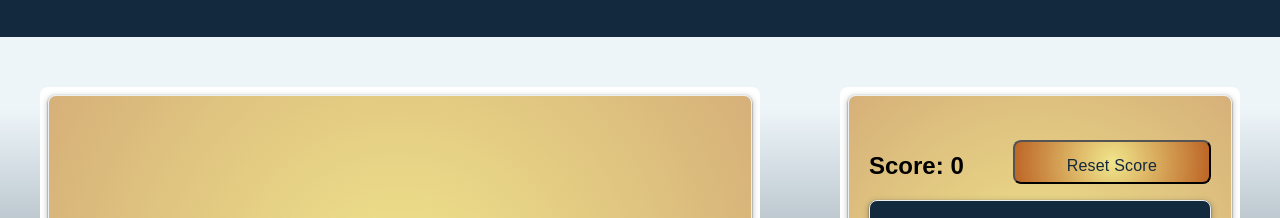
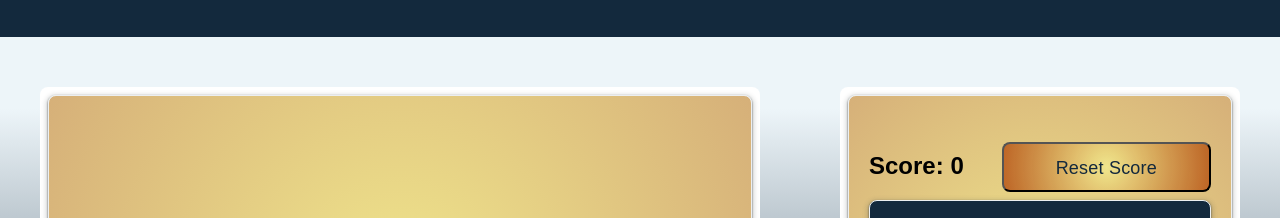
Before and after one commit to MikeRei89/Online-Quiz, a plain HTML site: page index.html in a window 1280 px wide. Shown: the part 187-405 px from the top of the page. Drawn offline with Linux system fonts and the light colour scheme.

Commit message:
adjusted the jscript, to be more functional

```diff
--- a/assets/style.css
+++ b/assets/style.css
@@ -13,10 +13,10 @@
   }
 
   .reset-button {
-    font-size: 16px;
-    height: 30px;
+    font-size: 20px;
+    height: 24px;
     line-height: 8px;
-    margin-top: 8px;
+    margin-top: 10px;
   }
 
   .scoreContainer {
@@ -93,7 +93,9 @@
   }
 
   #choices {
+
   }
+
   .startScreen {
     line-height: 360px;
   }
@@ -135,12 +137,12 @@
   @media screen and (max-width: 504px) {
     .large-font {
       font-size: 2em;
-    }
+    }}
 
     .reset-button {
-      font-size: 12px;
-      width: 20ox;
-
+      font-size: 18px;
+      width: 28ox;
+      height: 50px;
     }
 
     .timer {
--- a/script.js
+++ b/script.js
@@ -11,28 +11,28 @@ let timerCount;
 
 const question = [
     {
-        question: "Who are you?"
-        choices: ["a. M", "b. 2", "c.8", "d.3"]
+        question: "Who are you?",
+        choices: ["a. M", "b. 2", "c.8", "d.3"],
         answer: "a"
     },
     {
-        question: "Who are you?"
-        choices: ["a. M", "b. 2", "c.8", "d.3"]
+        question: "Who are you?",
+        choices: ["a. M", "b. 2", "c.8", "d.3"],
         answer: "a"
     },
     {
-        question: "Who are you?"
-        choices: ["a. M", "b. 2", "c.8", "d.3"]
+        question: "Who are you?",
+        choices: ["a. M", "b. 2", "c.8", "d.3"],
         answer: "a"
     },
     {
-        question: "Who are you?"
-        choices: ["a. M", "b. 2", "c.8", "d.3"]
+        question: "Who are you?",
+        choices: ["a. M", "b. 2", "c.8", "d.3"],
         answer: "a"
     },
     {
-        question: "Who are you?"
-        choices: ["a. M", "b. 2", "c.8", "d.3"]
+        question: "Who are you?",
+        choices: ["a. M", "b. 2", "c.8", "d.3"],
         answer: "a"
     },
 ];
```
